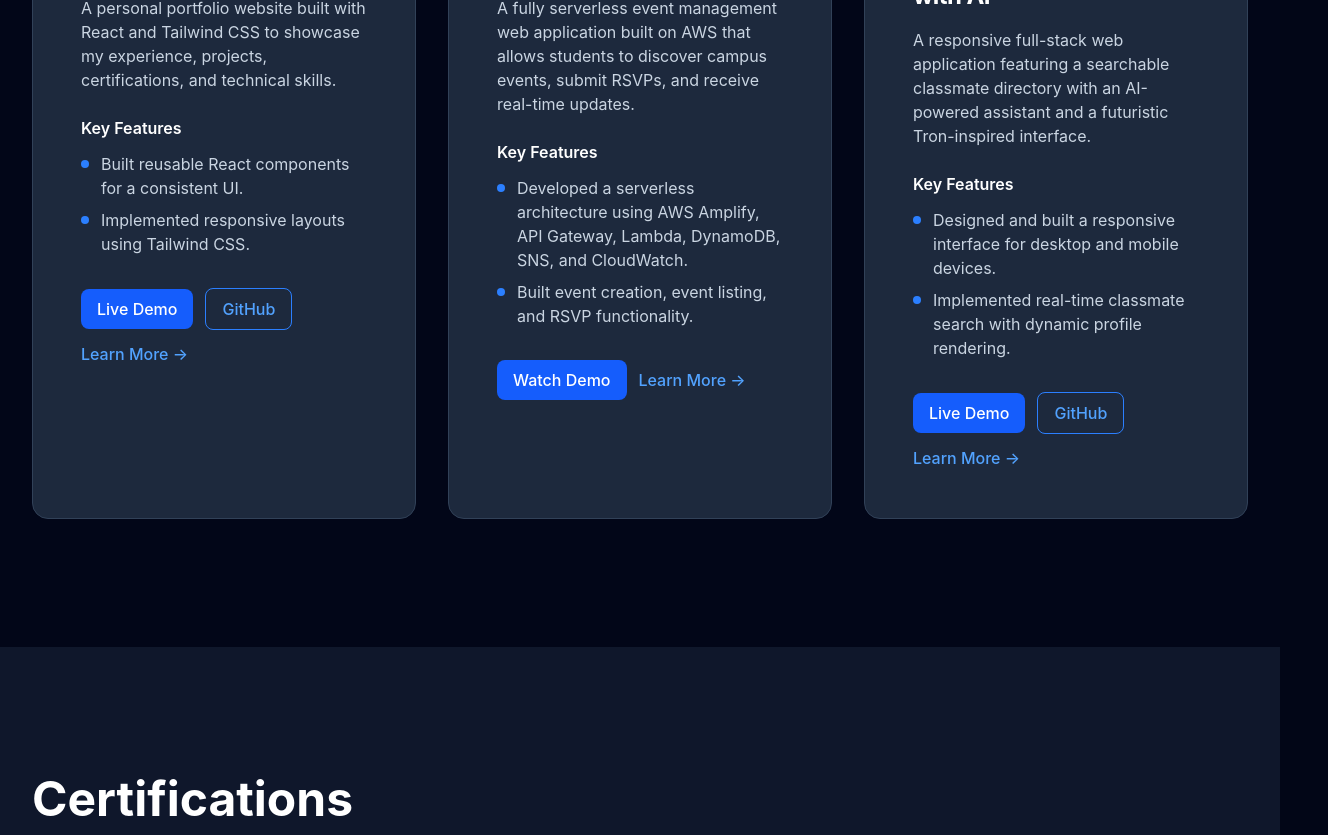
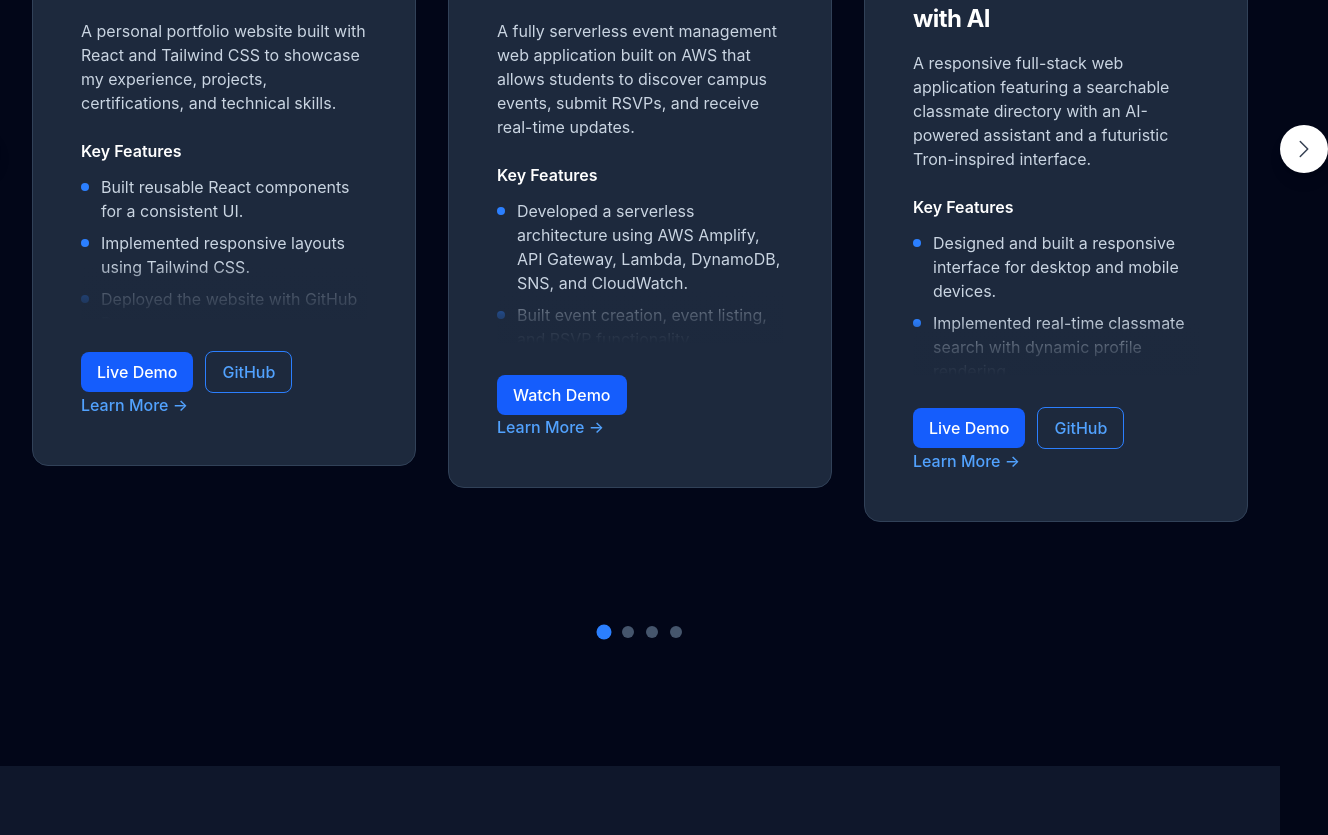
Before and after one commit to weishengng/portfolio, a React (Vite) app: page / in a window 1280 px wide. Shown: the part 4740-5575 px from the top of the page, 1328 px wide, since content can reach past the window. Built offline with nearby package versions, Linux system fonts and the light colour scheme.

Commit message:
Redesign projects carousel and improve project cards

```diff
--- a/package.json
+++ b/package.json
@@ -13,12 +13,14 @@
     "deploy": "gh-pages -d dist"
   },
   "dependencies": {
+    "@heroicons/react": "^2.2.0",
     "@tailwindcss/vite": "^4.3.2",
     "framer-motion": "^12.42.2",
     "lucide-react": "^1.26.0",
     "react": "^19.2.7",
     "react-dom": "^19.2.7",
     "react-icons": "^5.7.0",
+    "swiper": "^14.0.6",
     "tailwindcss": "^4.3.2"
   },
   "devDependencies": {
--- /dev/null
+++ b/src/components/CarouselTrack.jsx
@@ -0,0 +1,26 @@
+import { motion } from "framer-motion";
+import ProjectCard from "./ProjectCard";
+
+function CarouselTrack({ projects, onProjectClick }) {
+  return (
+    <motion.div
+      layout
+      transition={{
+        type: "spring",
+        stiffness: 120,
+        damping: 20,
+      }}
+      className="grid md:grid-cols-2 xl:grid-cols-3 gap-8"
+    >
+      {projects.map((project) => (
+        <ProjectCard
+          key={project.id}
+          project={project}
+          onLearnMore={() => onProjectClick(project)}
+        />
+      ))}
+    </motion.div>
+  );
+}
+
+export default CarouselTrack;
--- a/src/components/ProjectCard.jsx
+++ b/src/components/ProjectCard.jsx
@@ -1,10 +1,9 @@
 import Card from "./ui/Card";
-import Badge from "./ui/Badge";
 import Button from "./ui/Button";
 
 function ProjectCard({ project, onLearnMore }) {
   return (
-    <Card className="group hover:-translate-y-2 hover:shadow-xl hover:shadow-blue-500/10">
+    <Card className="group flex h-full flex-col hover:-translate-y-2 hover:shadow-xl hover:shadow-blue-500/10">
 
       {project.featured && (
   <span className="inline-flex items-center rounded-full border border-blue-500/30 bg-blue-500/10 px-3 py-1 text-xs font-semibold text-blue-400 mb-5">
@@ -20,13 +19,13 @@ function ProjectCard({ project, onLearnMore }) {
         />
       </div>
 
-      <div className="p-6">
+      <div className="flex flex-1 flex-col p-6">
 
         <h3 className="text-2xl font-bold tracking-tight">
           {project.title}
         </h3>
 
-        <p className="mt-4 text-slate-300">
+        <p className="mt-4 min-h-[96px] text-slate-300">
           {project.description}
         </p>
 
@@ -34,10 +33,12 @@ function ProjectCard({ project, onLearnMore }) {
           Key Features
         </h4>
 
-        <ul className="mt-3 space-y-2">
-          {project.features.slice(0, 2).map((feature, index) => (
+        <div className="relative mt-3 h-36 overflow-hidden">
+          <ul className="space-y-2">
+            {project.features.map((feature, index) => (
               <li key={index} className="flex items-start gap-3">
-              <span className="mt-2 h-2 w-2 rounded-full bg-blue-500 flex-shrink-0"></span>
+                <span className="mt-2 h-2 w-2 rounded-full bg-blue-500 flex-shrink-0" />
+
                 <span className="text-slate-300">
                   {feature}
                 </span>
@@ -45,7 +46,13 @@ function ProjectCard({ project, onLearnMore }) {
             ))}
           </ul>
 
-        <div className="flex flex-wrap items-center gap-3 mt-8">
+          <div className="pointer-events-none absolute inset-x-0 bottom-0 h-14 bg-gradient-to-t from-slate-800 via-slate-800/70 to-transparent" />
+        </div>
+
+
+
+        <div className="mt-auto pt-8">
+          <div className="flex flex-wrap items-center gap-3">
 
           {project.demo !== "#" && (
             <Button href={project.demo}>
@@ -63,6 +70,7 @@ function ProjectCard({ project, onLearnMore }) {
 
 
           )}
+          </div>
 
           <button
             onClick={onLearnMore}
--- /dev/null
+++ b/src/components/ProjectCarousel.jsx
@@ -0,0 +1,79 @@
+import { useState } from "react";
+import { Swiper, SwiperSlide } from "swiper/react";
+import { Navigation } from "swiper/modules";
+import "swiper/css";
+import "swiper/css/navigation";
+import { ChevronLeftIcon, ChevronRightIcon } from "@heroicons/react/24/solid";
+import ProjectCard from "./ProjectCard";
+
+function ProjectCarousel({ projects, onProjectClick }) {
+
+  const [activeIndex, setActiveIndex] = useState(0);
+
+  return (
+    <div className="relative overflow-visible">
+      {/* Desktop Arrows */}
+      <button className="project-prev absolute -left-20 top-1/2 -translate-y-1/2 z-20 hidden md:flex h-12 w-12 items-center justify-center rounded-full bg-white shadow-lg">
+        <ChevronLeftIcon className="h-6 w-6 text-gray-700" />
+      </button>
+
+      <button className="project-next absolute -right-20 top-1/2 -translate-y-1/2 z-20 hidden md:flex h-12 w-12 items-center justify-center rounded-full bg-white shadow-lg">
+        <ChevronRightIcon className="h-6 w-6 text-gray-700" />
+      </button>
+
+        <Swiper
+          className="overflow-visible"
+          modules={[Navigation]}
+          navigation={{
+            prevEl: ".project-prev",
+            nextEl: ".project-next",
+          }}
+          loop={true}
+          slidesPerView={3}
+          spaceBetween={32}
+          onSlideChange={(swiper) =>
+            setActiveIndex(swiper.realIndex)
+          }
+        >
+          {projects.map((project) => (
+            <SwiperSlide
+              key={project.id}
+              className="py-6"
+            >
+              <ProjectCard
+                project={project}
+                onLearnMore={() => onProjectClick(project)}
+              />
+            </SwiperSlide>
+          ))}
+        </Swiper>
+
+        <div className="mt-8 flex justify-center gap-3">
+          {projects.map((_, index) => (
+            <button
+              key={index}
+              onClick={() => {}}
+              className={`h-3 w-3 rounded-full transition-all duration-300 ${
+                activeIndex === index
+                  ? "bg-blue-500 scale-125"
+                  : "bg-slate-600 hover:bg-slate-400"
+              }`}
+            />
+          ))}
+        </div>
+
+      {/* Mobile Arrows */}
+      <div className="mt-6 flex justify-center gap-4 md:hidden">
+        <button className="project-prev absolute -left-20 top-1/2 -translate-y-1/2 z-20 hidden md:flex h-12 w-12 items-center justify-center rounded-full bg-white shadow-lg hover:scale-110 transition">
+          <ChevronLeftIcon className="h-5 w-5" />
+        </button>
+
+        <button className="project-next absolute -right-20 top-1/2 -translate-y-1/2 z-20 hidden md:flex h-12 w-12 items-center justify-center rounded-full bg-white shadow-lg hover:scale-110 transition">
+          <ChevronRightIcon className="h-5 w-5" />
+        </button>
+      </div>
+    </div>
+  );
+}
+
+export default ProjectCarousel;
--- a/src/components/Projects.jsx
+++ b/src/components/Projects.jsx
@@ -1,8 +1,8 @@
 import { useState } from "react";
-
+import ProjectCarousel from "./ProjectCarousel";
 import projects from "../data/projects";
-import ProjectCard from "./ProjectCard";
 import ProjectModal from "./ProjectModal";
+import { Navigation, Pagination } from "swiper/modules";
 
 function Projects() {
   const [selectedProject, setSelectedProject] = useState(null);
@@ -15,15 +15,10 @@ function Projects() {
           Featured Projects
         </h2>
 
-        <div className="grid lg:grid-cols-3 gap-8">
-          {projects.map((project) => (
-            <ProjectCard
-              key={project.id}
-              project={project}
-              onLearnMore={() => setSelectedProject(project)}
-            />
-          ))}
-        </div>
+        <ProjectCarousel
+          projects={projects}
+          onProjectClick={setSelectedProject}
+        />
 
       </div>
 
--- a/src/components/ui/Card.jsx
+++ b/src/components/ui/Card.jsx
@@ -1,7 +1,7 @@
 function Card({ children, className = "" }) {
   return (
     <div
-      className={`bg-slate-800 border border-slate-700 rounded-2xl p-6 hover:border-blue-500 transition-all duration-300 ${className}`}
+      className={`h-full bg-slate-800 border border-slate-700 rounded-2xl p-6 hover:border-blue-500 transition-all duration-300 ${className}`}
     >
       {children}
     </div>
--- a/src/data/projects.js
+++ b/src/data/projects.js
@@ -1,7 +1,7 @@
 import portfolioImg from "../assets/projects/portfolio.jpg";
 import classmateImg from "../assets/projects/classmate_directory.png";
 import campusEventImg from "../assets/projects/campus_event_connect.png";
-
+import enterpriseNetworkImg from "../assets/projects/enterprise_network.png";
 
 const projects = [
   {
@@ -104,6 +104,41 @@ const projects = [
     github: "https://github.com/weishengng/networking",
     demo: "https://weishengng.github.io/networking/",
   },
+
+  {
+    id: 4,
+
+    title: "Enterprise Network Infrastructure",
+
+    image: enterpriseNetworkImg,
+
+    featured: true,
+
+    description:
+      "Designed and implemented a secure enterprise network in Cisco Packet Tracer featuring VLAN segmentation, inter-VLAN routing, centralized services, redundancy, secure remote management, and wireless connectivity.",
+
+    features: [
+      "Designed a hierarchical network using a core switch, access switches, an internal router, and an Internet edge router.",
+      "Configured VLANs, Router-on-a-Stick, DHCP, DNS, static routing, EtherChannel, Rapid PVST+, and WPA2 wireless.",
+      "Implemented SSH, IT-only management ACLs, Port Security, Sticky MAC, PortFast, and BPDU Guard."
+    ],
+
+    tech: [
+      "Cisco Packet Tracer",
+      "VLAN",
+      "Router-on-a-Stick",
+      "DHCP",
+      "DNS",
+      "SSH",
+      "ACL",
+      "EtherChannel",
+      "Rapid PVST+"
+    ],
+
+    github: "https://github.com/weishengng/gms-enterprise-network",
+
+    demo: "#",
+  }
 ];
 
 export default projects;
```
Also changed, not shown: src/assets/projects/enterprise_network.png (added), src/index.css (line endings or trailing spaces), 1 other file (tests, documents, lock files or other folders). Lines whose indentation alone changed are shown as unchanged.
